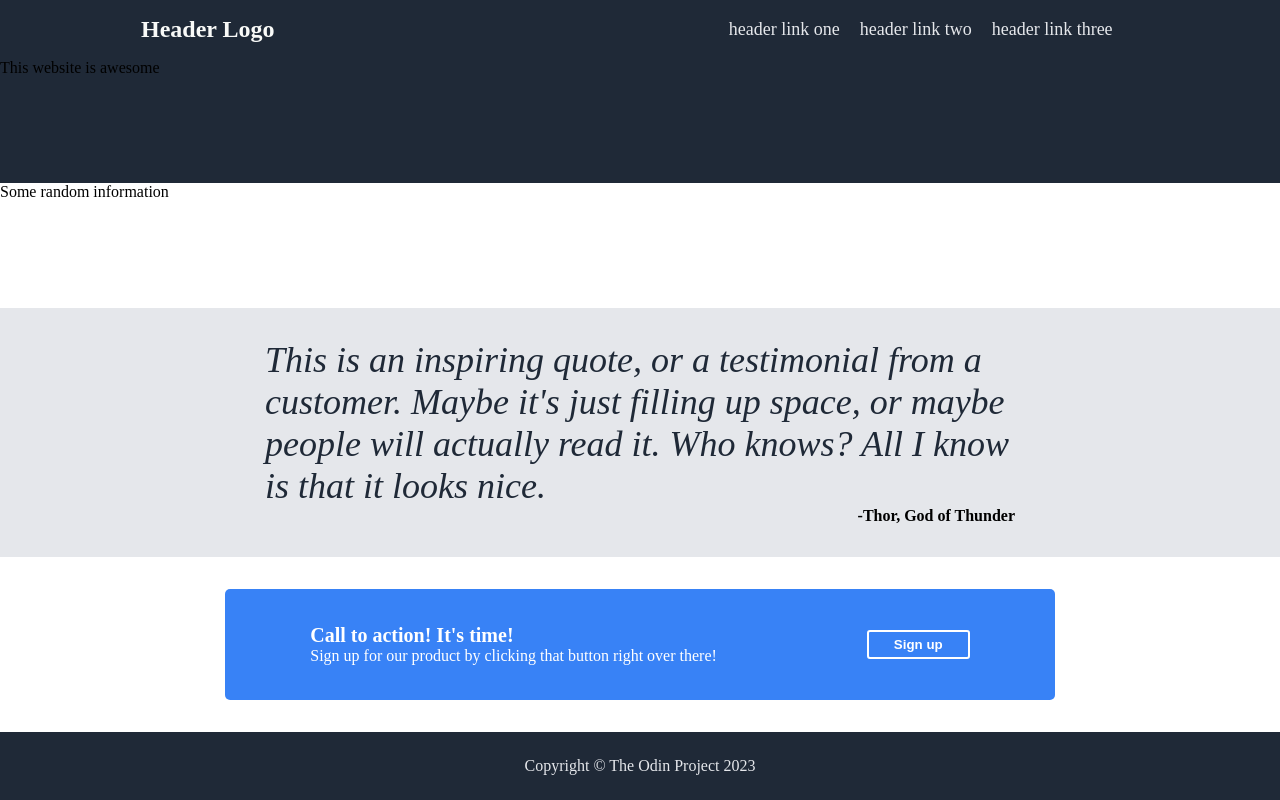
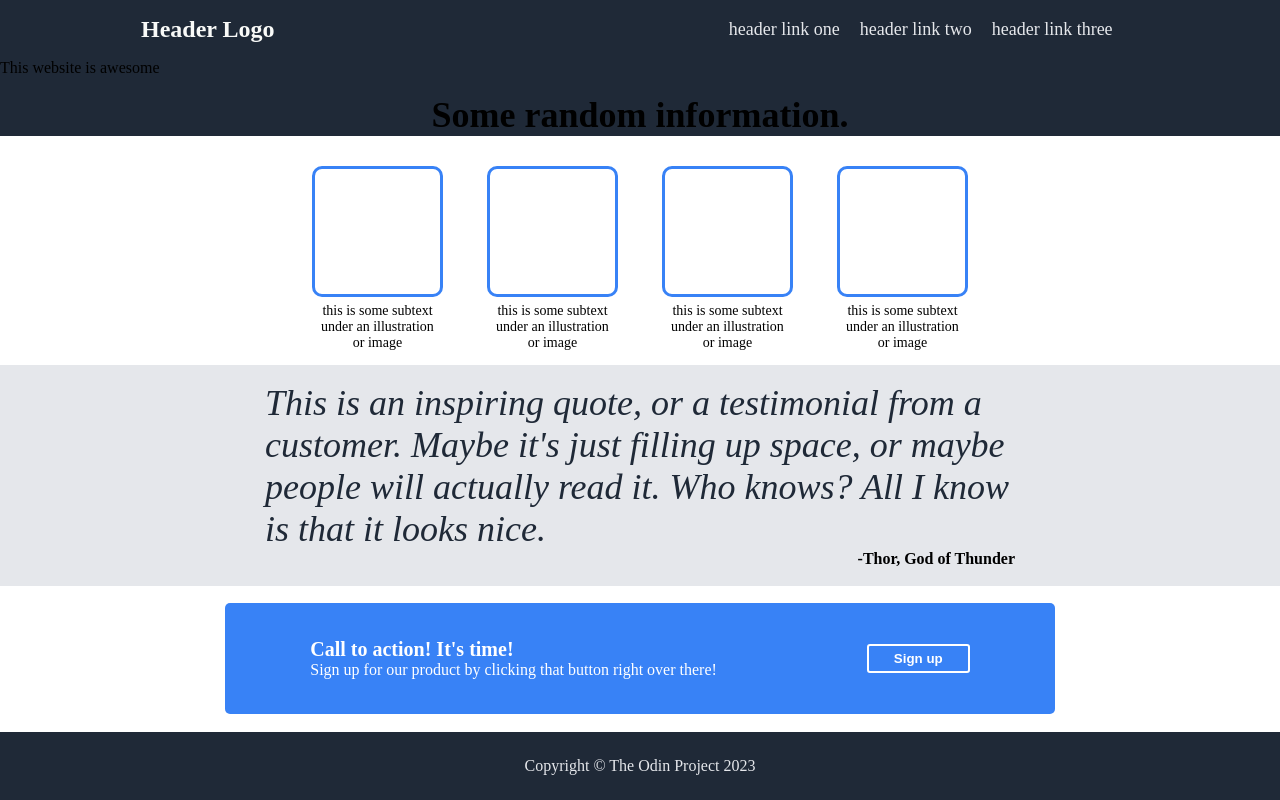
Before and after one commit to accelangel/Landing-Page, a plain HTML site: page index.html in a window 1280 px wide. Drawn offline with Linux system fonts and the light colour scheme.

Commit message:
create the info elements and arrange them as per example

```diff
--- a/index.html
+++ b/index.html
@@ -25,8 +25,43 @@
         This website is awesome
     </div>
 
-    <div class="information-section">
-        Some random information
+    <div class="info-section">
+        <div class="info-container">
+            <div class="info-header">
+                Some random information.
+            </div>
+            <div class="info-box-container">
+
+                <div class="info-box">
+                    <div class="image-box"></div>
+                    <div class="text-box">
+                        this is some subtext under an illustration or image
+                    </div>
+                </div>
+
+                <div class="info-box">
+                    <div class="image-box"></div>
+                    <div class="text-box">
+                        this is some subtext under an illustration or image
+                    </div>
+                </div>
+
+                <div class="info-box">
+                    <div class="image-box"></div>
+                    <div class="text-box">
+                        this is some subtext under an illustration or image
+                    </div>
+                </div>
+
+                <div class="info-box">
+                    <div class="image-box"></div>
+                    <div class="text-box">
+                        this is some subtext under an illustration or image
+                    </div>
+                </div>
+
+            </div>
+        </div>
     </div>
 
     <div class="quote-section">
@@ -39,27 +74,7 @@
                 -Thor, God of Thunder
             </div>
         </div>
-
-
-
-
-
     </div>
-
-
-
-
-
-
-
-
-
-
-
-
-
-
-
 
     <div class="sign-up-section">
         <div class="sign-up-container">
@@ -77,19 +92,10 @@
         </div>
     </div>
 
-
-
     <div class="footer">
         Copyright © The Odin Project 2023
     </div>
 
-
-
-
-
-
-
-
 </body>
 
 </html>
--- a/style.css
+++ b/style.css
@@ -48,9 +48,52 @@ a {
     background-color: #1F2937;
 }
 
-.information-section {
+.info-section {
     display: flex;
-    flex-grow: 5;
+    flex-grow: 4;
+    justify-content: center;
+    align-items: center;
+}
+
+.info-container {
+    display: flex;
+    flex-direction: column;
+}
+
+.info-header {
+    margin-top: -65px;
+    font-size: 36px;
+    font-weight: bold;
+    text-align: center;
+}
+
+.info-box-container {
+    margin-top: 30px;
+    display: flex;
+    gap: 50px;
+}
+
+.info-box {
+    display: flex;
+    flex-direction: column;
+    align-items: center;
+    text-align: center;
+    height: 175px;
+    width: 125px;
+}
+
+.text-box {
+    margin-top: 6px;
+    font-size: 14px;
+}
+
+.image-box {
+    display: flex;
+    flex-shrink: 0;
+    border: solid 3px #3882F6;
+    border-radius: 10px;
+    height: 125px;
+    width: 125px;
 }
 
 .quote-section {
```
